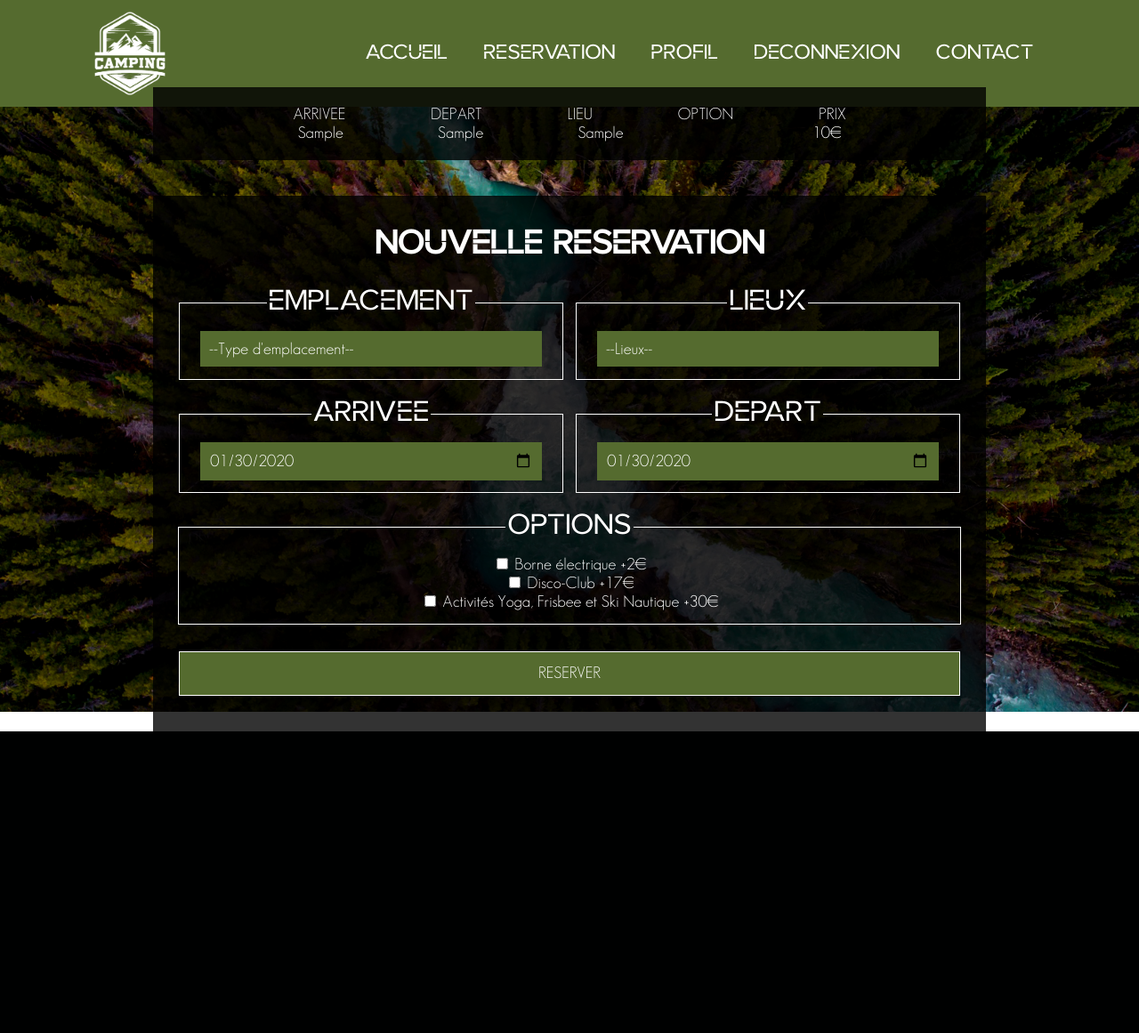
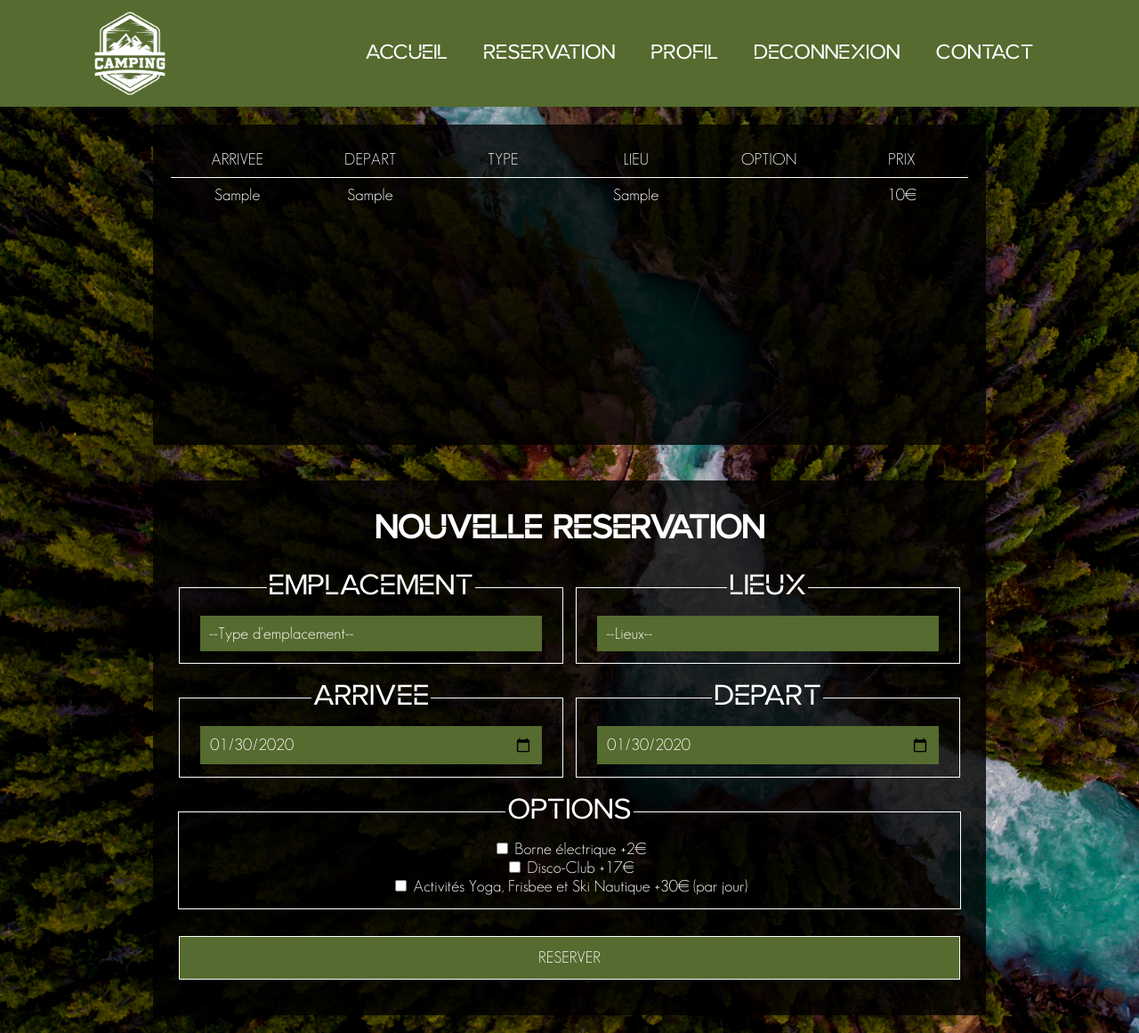
Before and after one commit to julia-denivet/camping, a PHP site: page /reservation.php in a window 1280 px wide. Shown: the whole page at 89% size. Before the commit the page ends 822 px from the top, so only its background shows below. Run offline with PHP 8.4, Linux system fonts and the light colour scheme; a user stored in the database is signed in; tables that the repository leaves empty or names only in its code hold one stand-in row (values such as "Sample post").

Commit message:
php reservation 1

```diff
--- a/reservation.php
+++ b/reservation.php
@@ -22,13 +22,14 @@
 		</header>
 
 		<main id="reservation">
-			<section id="reservation_form">
+			<section id="reservation_affichage">
 				<section id="reservation_affichage_header">
-					<div>ARRIVEE</div>
-					<div>DEPART</div>
-					<div>LIEU</div>
-					<div>OPTION</div>
-					<div>PRIX</div>
+					<div class="reservation_affichage_compartiment">ARRIVEE</div>
+					<div class="reservation_affichage_compartiment">DEPART</div>
+					<div class="reservation_affichage_compartiment">TYPE</div>
+					<div class="reservation_affichage_compartiment">LIEU</div>
+					<div class="reservation_affichage_compartiment">OPTION</div>
+					<div class="reservation_affichage_compartiment">PRIX</div>
 				</section>
 
 				<?php
@@ -38,16 +39,17 @@
 
 					while($donnees = mysqli_fetch_array($resultat))
 					{
-						echo '<section id="reservation_affichage_header">';
-							echo '<div>', $donnees['arrive'], '</div>';
-							echo '<div>', $donnees['depart'], '</div>';
-							echo '<div>', $donnees['lieu'], '</div>';
-							echo '<div>';
-								if($donnees['electrique'] == 'on'){echo 'Borne électrique';}
-								if($donnees['disco'] == 'on'){echo 'Club Disco';}
-								if($donnees['activites'] == 'on'){echo 'Activités';}
+						echo '<section id="reservation_affichage_reservation">';
+							echo '<div class="reservation_affichage_compartiment">', $donnees['arrive'], '</div>';
+							echo '<div class="reservation_affichage_compartiment">', $donnees['depart'], '</div>';
+							echo '<div class="reservation_affichage_compartiment">', $donnees['type'], '</div>';
+							echo '<div class="reservation_affichage_compartiment">', $donnees['lieu'], '</div>';
+							echo '<div class="reservation_affichage_compartiment">';
+								if($donnees['electrique'] == 'on'){echo '<div>Borne électrique</div>';}
+								if($donnees['disco'] == 'on'){echo '<div>Club Disco</div>';}
+								if($donnees['activites'] == 'on'){echo '<div>Activités</div>';}
 							echo '</div>';
-							echo '<div>', $donnees['prix'], '€</div>';
+							echo '<div class="reservation_affichage_compartiment">', $donnees['prix'], '€</div>';
 						echo '</section>';
 					}
 				?>
@@ -60,16 +62,16 @@
 						<fieldset><legend>EMPLACEMENT</legend>
 							<select name="emplacement" class="reservation_form_css">
 								<option value="">--Type d'emplacement--</option>
-								<option value="tente">Tente</option>
-								<option value="campingcar">Camping car</option>
+								<option value="Tente">Tente</option>
+								<option value="Camping Car">Camping car</option>
 							</select>
 						</fieldset>
 						<fieldset><legend>LIEUX</legend>
 							<select name="lieux" class="reservation_form_css">
 								<option value="">--Lieux--</option>
-								<option value="plage">La Plage</option>
-								<option value="pins">Les Pins</option>
-								<option value="marquis">Le Maquis</option>
+								<option value="La Plage">La Plage</option>
+								<option value="Les Pins">Les Pins</option>
+								<option value="Le Marquis">Le Maquis</option>
 							</select>
 						</fieldset>
 					</div>
@@ -95,7 +97,7 @@
 							</label>
 							<label for="activites">
 								<input type="checkbox" name="activites"/>
-								Activités Yoga, Frisbee et Ski Nautique +30€
+								Activités Yoga, Frisbee et Ski Nautique +30€ (par jour)
 							</label>
 						</div>
 					</fieldset>
--- a/style.css
+++ b/style.css
@@ -357,20 +357,73 @@
 
 /* RESERVATION */
 
-	/* RESERVATION FORM */
+	#reservation{
+		display: flex;
+		flex-direction: column;
+		align-items: center;
+		justify-content: center;
+		width: 100vw;
+		background-image: url("Images/Nature-landscape-forest-river-top-view_1920x1200-2.jpg");
+		background-position: fixed;
+		background-repeat: no-repeat;
+		background-size: cover;
+	}
 
-		#reservation{
+	/* RESERVATION AFFICHAGE */
+
+		#reservation_affichage{
+			display: flex;
+			flex-direction: column;
+			align-items: center;
+			width: 70%;
+			height: 40vh;
+			padding: 20px;
+			margin: 20px;
+			background-color: rgba(0,0,0,0.80);
+			color: #FFFFFF;
+			text-align: center;
+			font-family: GeosansLight;
+			font-size: 18px;
+			overflow: auto;
+		}
+
+		#reservation_affichage ::-webkit-scrollbar
+		{
+			width: 10px;
+			background-color: #000000;
+		}
+
+		#reservation_affichage ::-webkit-scrollbar-thumb
+		{
+			border-radius: 10px;
+			background-color: #555;
+		}
+
+		#reservation_affichage_header{
+			display: flex;
+			flex-direction: row;
+			justify-content: space-around;
+			width: 100%;
+			border-bottom: 1px solid #FFFFFF;
+		}
+
+		#reservation_affichage_reservation{
+			display: flex;
+			flex-direction: row;
+			justify-content: space-around;
+			width: 100%;
+		}
+
+		.reservation_affichage_compartiment{
 			display: flex;
 			flex-direction: column;
 			align-items: center;
 			justify-content: center;
-			width: 100vw;
-			height: 85vh;
-			background-image: url("Images/Nature-landscape-forest-river-top-view_1920x1200-2.jpg");
-			background-position: center;
-			background-repeat: no-repeat;
-			background-size: cover;
+			width: 14%;
+			padding: 1%;
 		}
+
+	/* RESERVATION FORM */
 
 		#reservation_form{
 			display: flex;
@@ -457,13 +510,6 @@
 			color: #FFFFFF;
 		}
 
-#reservation_affichage_header{
-	display: flex;
-	flex-direction: row;
-	justify-content: space-around;
-	width: 80%;
-}
-
 /* CONTACT */
 
 	#contact{
--- a/verification/verif-reservation.php
+++ b/verification/verif-reservation.php
@@ -1,8 +1,12 @@
 <?php
 	if(isset($_POST['reservation']))
 	{
-		if(!empty($_POST['emplacement']) && !empty($_POST['lieux']) && !empty($_POST['debut']) && !empty($_POST['fin']) && !empty($_POST['electrique']) && !empty($_POST['disco']) && !empty($_POST['activites']))
+		if(!empty($_POST['emplacement']) && !empty($_POST['lieux']) && !empty($_POST['debut']) && !empty($_POST['fin']))
 		{
+			if(empty($_POST['electrique'])){$_POST['electrique'] = 'off';}
+			if(empty($_POST['disco'])){$_POST['disco'] = 'off';}
+			if(empty($_POST['activites'])){$_POST['activites'] = 'off';}
+
 			$emplacement = $_POST['emplacement'];
 			$lieux = $_POST['lieux'];
 			$debut = $_POST['debut'];
@@ -12,9 +16,22 @@
 			$activites = $_POST['activites'];
 			$id_utilisateurs = $_SESSION['id'];
 
-			$sql= "INSERT INTO reservation (lieu, type, arrive, depart, electrique, disco, activites, id_utilisateurs) VALUES ('$lieux', '$emplacement', '$debut', '$fin', '$electrique', '$disco', '$activites', '$id_utilisateurs')";
+			if($emplacement == 'Tente'){$prix = '10';}
+			if($emplacement == 'Camping Car'){$prix = '20';}
+
+			$dureesejour = (strtotime($fin) - strtotime($debut));
+			$dureesejour = $dureesejour/86400;
+
+			$prix = $prix * $dureesejour;
+
+			if($electrique == 'on'){$prix = $prix + 2;}
+			if($disco == 'on'){$prix = $prix + 17;}
+			if($activites == 'on'){$prix = $prix + (30 * $dureesejour);}
+
+			$sql= "INSERT INTO reservation (lieu, type, arrive, depart, electrique, disco, activites, prix, id_utilisateurs) VALUES ('$lieux', '$emplacement', '$debut', '$fin', '$electrique', '$disco', '$activites', '$prix', '$id_utilisateurs')";
 			mysqli_query($connexion, $sql);
 			mysqli_close($connexion);
+			header('location: reservation.php');
 		}
 		else{
 			echo "Veuillez remplir toutes les casses";
```
